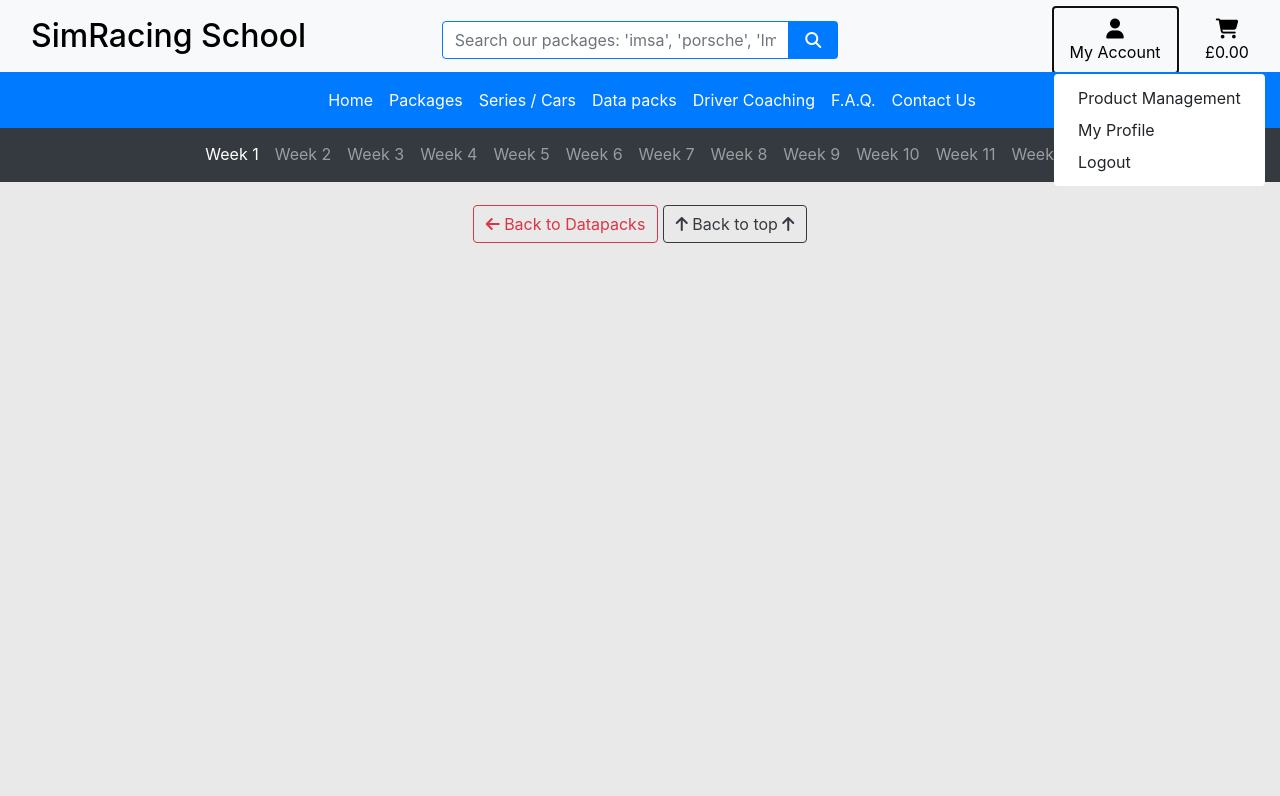
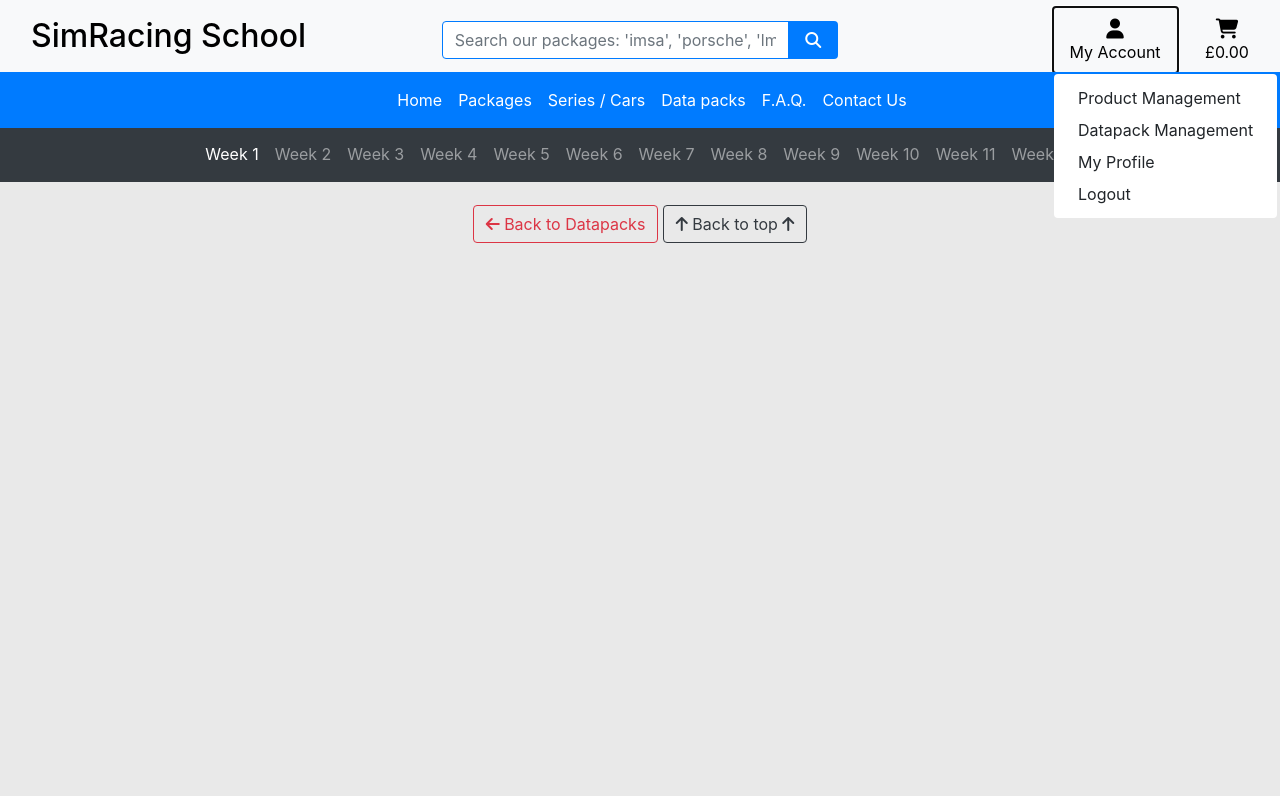
Before and after one commit to Code-Institute-Submissions/ci-ms4-simdriver-school, a Django app: page /datapacks/1/ in a window 1280 px wide, after a click on "My Account". Shown: the top 796 px of the page. Run offline with Django 3.2, Linux system fonts and the light colour scheme; the visitor is signed in with stand-in values (Sample User, id 1); data comes from the database, SQL or seed files in the repository; data that the repository does not hold is empty; some libraries are stand-ins or nearby versions.

Commit message:
added datapack admin form to add/update/edit/delete datapacks views and templates

```diff
--- a/datapacks/templates/datapacks/datapacks.html
+++ b/datapacks/templates/datapacks/datapacks.html
@@ -67,7 +67,7 @@
 </div>
 
 <div class="container-fluid main bg-grey pt-4">
-    {% for cat in setups %}
+    {% for cat in datapacks %}
         {% if forloop.first %}
             <h2 class="text-center pt-5">{{ cat.product.category.friendly_name }}</h2>
             <hr class="w-25">
@@ -76,14 +76,14 @@
 
     <div class="row mx-5" >
         <div class="col-10 mx-auto">
-        {% for setup in setups %}
+        {% for datapack in datapacks %}
             <div class="" id="{{ setup.week }}" >
                 <div style="height: 12rem;"></div>
                 <div class="row bg-grey-2 py-3 rounded">
                     <div class="col">
-                        <h4 class="text-center">{{ setup.week.friendly_name }}</h4>
-                        <h4 class="text-center">Car: <span class="font-italic">{{ setup.product.name }}</span></h4>
-                        <h4 class="text-center">Track: <span class="font-italic">{{ setup.track_name.friendly_name }}</span></h4>
+                        <h4 class="text-center">{{ datapack.week.friendly_name }}</h4>
+                        <h4 class="text-center">Car: <span class="font-italic">{{ datapack.product.name }}</span></h4>
+                        <h4 class="text-center">Track: <span class="font-italic">{{ datapack.track_name.friendly_name }}</span></h4>
                     </div>
                 </div>
                 <div class="row mt-3">
@@ -92,8 +92,8 @@
 
                         <div class="embed-container">
                             {% if request.user.is_authenticated %}
-                                {% if profile.active_pack == setup.product.name or profile.active_pack == 'Gold Package' %}
-                                    <iframe width="auto" height="auto" src="{{ setup.video_url }}" frameborder="0" allow="accelerometer; autoplay; clipboard-write; encrypted-media; gyroscope; picture-in-picture" allowfullscreen></iframe>
+                                {% if profile.active_pack == datapack.product.name or profile.active_pack == 'Gold Package' %}
+                                    <iframe width="auto" height="auto" src="{{ datapack.video_url }}" frameborder="0" allow="accelerometer; autoplay; clipboard-write; encrypted-media; gyroscope; picture-in-picture" allowfullscreen></iframe>
                                 {% else %}
                                     {% if profile.active_pack %}
                                         <div class="text-center w-75 mx-auto">
@@ -156,8 +156,8 @@
                                 <h5 class="card-title">Download <i class="far fa-file"></i></h5>
                                 <hr>
                                 {% if request.user.is_authenticated %}
-                                    {% if profile.active_pack == setup.product.name or profile.active_pack == 'Gold Package' %}
-                                        <a href="{{ setup.race_setup }}" class="btn btn-outline-dark setup-files-btn mt-2"><i class="fas fa-link"></i> Race Setup</a>
+                                    {% if profile.active_pack == datapack.product.name or profile.active_pack == 'Gold Package' %}
+                                        <a href="{{ datapack.race_setup }}" class="btn btn-outline-dark setup-files-btn mt-2"><i class="fas fa-link"></i> Race Setup</a>
                                     {% else %}
                                         <a href="{% url 'products' %}" class="btn btn-outline-primary setup-files-btn mt-2"><i class="fas fa-link"></i> Upgrade</a>
                                     {% endif %}
@@ -167,7 +167,7 @@
                                 <br>
                                 {% if request.user.is_authenticated %}
                                     {% if profile.active_pack == setup.product.name or profile.active_pack == 'Gold Package' %}
-                                        <a href="{{ setup.qual_setup }}" class="btn btn-outline-dark setup-files-btn mt-2"><i class="fas fa-link"></i> Qualy Setup</a>
+                                        <a href="{{ datapack.qual_setup }}" class="btn btn-outline-dark setup-files-btn mt-2"><i class="fas fa-link"></i> Qualy Setup</a>
                                     {% else %}
                                         <a href="{% url 'products' %}" class="btn btn-outline-primary setup-files-btn mt-2"><i class="fas fa-link"></i> Upgrade</a>
                                     {% endif %}
@@ -177,7 +177,7 @@
                                 <hr>
                                 {% if request.user.is_authenticated %}
                                     {% if profile.active_pack == setup.product.name or profile.active_pack == 'Gold Package' %}
-                                        <a href="{{ setup.telemetry }}" class="btn btn-outline-dark setup-files-btn mt-2"><i class="fas fa-link"></i></i> Telemetry File</a>
+                                        <a href="{{ datapack.telemetry }}" class="btn btn-outline-dark setup-files-btn mt-2"><i class="fas fa-link"></i></i> Telemetry File</a>
                                     {% else %}
                                         <a href="{% url 'products' %}" class="btn btn-outline-primary setup-files-btn mt-2"><i class="fas fa-link"></i> Upgrade</a>
                                     {% endif %}
@@ -187,7 +187,7 @@
                                 <hr>
                                 {% if request.user.is_authenticated %}
                                     {% if profile.active_pack == setup.product.name or profile.active_pack == 'Gold Package' %}
-                                        <a href="{{ setup.blap }}" class="btn btn-outline-dark setup-files-btn mt-2"><i class="fas fa-link"></i> *.blap File</a>
+                                        <a href="{{ datapack.blap }}" class="btn btn-outline-dark setup-files-btn mt-2"><i class="fas fa-link"></i> *.blap File</a>
                                     {% else %}
                                         <a href="{% url 'products' %}" class="btn btn-outline-primary setup-files-btn mt-2"><i class="fas fa-link"></i> Upgrade</a>
                                     {% endif %}
@@ -197,7 +197,7 @@
                                 <hr>
                                 {% if request.user.is_authenticated %}
                                     {% if profile.active_pack == setup.product.name or profile.active_pack == 'Gold Package' %}
-                                        <a href="{{ setup.olap }}" class="btn btn-outline-dark setup-files-btn mt-2"><i class="fas fa-link"></i></i> *.olap File</a>
+                                        <a href="{{ datapack.olap }}" class="btn btn-outline-dark setup-files-btn mt-2"><i class="fas fa-link"></i></i> *.olap File</a>
                                     {% else %}
                                         <a href="{% url 'products' %}" class="btn btn-outline-primary setup-files-btn mt-2"><i class="fas fa-link"></i> Upgrade</a>
                                     {% endif %}
@@ -207,6 +207,16 @@
                                 <hr>
                             </div>
                         </div>
+                        {% if request.user.is_superuser %}
+                        <div class="row text-center mt-2">
+                            <div class="col-sm-12 col-md-6">
+                                <a href="{% url 'edit_datapack' datapack.id %}" class="btn btn-info px-4">Edit/Update <i class="far fa-edit"></i></a>
+                            </div>
+                            <div class="col-sm-12 col-md-6">
+                                <a href="{% url 'delete_datapack' datapack.id %}" class="btn btn-danger px-4">Delete <i class="fas fa-trash-alt"></i></a>
+                            </div>
+                        </div>
+                        {% endif %}
                     </div>
 
             </div>
--- a/datapacks/urls.py
+++ b/datapacks/urls.py
@@ -3,5 +3,8 @@ from . import views
 
 urlpatterns = [
     path('', views.dataselector, name='dataselector'),
+    path('add/', views.add_datapack, name='add_datapack'),
+    path('edit/<datapack_id>/', views.edit_datapack, name='edit_datapack'),
+    path('delete/<datapack_id>/', views.delete_datapack, name='delete_datapack'),
     path('<product_id>/', views.setup_details, name='setup_detail'),
 ]
--- a/datapacks/views.py
+++ b/datapacks/views.py
@@ -1,9 +1,11 @@
-from django.shortcuts import render, get_object_or_404
+from django.shortcuts import render, redirect, reverse, get_object_or_404
 from django.contrib.auth.decorators import login_required
+from django.contrib import messages
 
 from products.models import Product, Category
 from .models import RaceTrack, Datapack, Week
 from user_profiles.models import UserProfile
+from .forms import DatapackForm
 
 # Create your views here.
 
@@ -11,12 +13,12 @@ from user_profiles.models import UserProfile
 @login_required
 def setup_details(request, product_id):
 
-    setups = Datapack.objects.filter(product_id__id=product_id)
+    datapacks = Datapack.objects.filter(product_id__id=product_id)
     profile = UserProfile.objects.get(user=request.user)
 
 
     context = {
-        'setups': setups,
+        'datapacks': datapacks,
         'profile': profile,
     }
 
@@ -50,3 +52,80 @@ def dataselector(request):
 
     }
     return render(request, 'datapacks/dataselector.html', context)
+
+
+@login_required
+def add_datapack(request):
+    """
+    Add new datapack to the database
+    """
+    if not request.user.is_superuser:
+        messages.error(request, 'Sorry, only store admins can do that.')
+        return redirect(reverse('home'))
+
+    if request.method == 'POST':
+        form = DatapackForm(request.POST, request.FILES)
+        if form.is_valid():
+            form.save()
+            messages.success(request, 'Successfully added datapack!')
+            return redirect(reverse('dataselector'))
+        else:
+            messages.error(request, 'Failed to add datapack. Please ensure the form is valid.')
+    else:
+        form = DatapackForm()
+
+    template = 'datapacks/add_datapack.html'
+    context = {
+        'form': form,
+        'on_product_management': True,
+    }
+
+    return render(request, template, context)
+
+
+@login_required
+def edit_datapack(request, datapack_id):
+    """
+    Edit/update a datapack.
+    """
+    if not request.user.is_superuser:
+        messages.error(request, 'Sorry, only store admins can do that.')
+        return redirect(reverse('home'))
+
+    datapack = get_object_or_404(Datapack, pk=datapack_id)
+    if request.method == 'POST':
+        form = DatapackForm(request.POST, request.FILES, instance=datapack)
+        if form.is_valid():
+            form.save()
+            messages.success(request, f'The product {datapack.product.name} updated succesfully.')
+            return redirect('dataselector')
+        else:
+            messages.error(request, 'Failed to update datapack.\
+                                     Please ensure the form is valid!')
+    else:
+        form = DatapackForm(instance=datapack)
+        messages.info(request, f'You are editing {datapack.product.name}')
+
+    template = 'datapacks/edit_datapack.html'
+    context = {
+        'form': form,
+        'datapack': datapack,
+        'on_product_management': True,
+    }
+
+    return render(request, template, context)
+
+
+@login_required
+def delete_datapack(request, datapack_id):
+    """
+    Deleting a product from the store
+    """
+    if not request.user.is_superuser:
+        messages.error(request, 'Sorry, only store admins can do that.')
+        return redirect(reverse('home'))
+
+    datapack = get_object_or_404(Datapack, pk=datapack_id)
+    datapack.delete()
+    messages.success(request, 'Datapack has been successfully deleted')
+    return redirect(reverse('dataselector'))
--- a/templates/base.html
+++ b/templates/base.html
@@ -84,6 +84,7 @@
                                 {% if request.user.is_authenticated %}
                                     {% if request.user.is_superuser %}
                                         <a href="{% url 'add_product' %}" class="dropdown-item">Product Management</a>
+                                        <a href="{% url 'add_datapack' %}" class="dropdown-item">Datapack Management</a>
                                     {% endif %}
                                     <a href="{% url 'profile' %}" class="dropdown-item">My Profile</a>
                                     <a href="{% url 'account_logout' %}" class="dropdown-item">Logout</a>
--- a/templates/includes/main-nav.html
+++ b/templates/includes/main-nav.html
@@ -13,9 +13,6 @@
             <a class="nav-link show highlight" href="{% url 'dataselector' %}">Data packs</a>
         </li>
         <li class="nav-item">
-            <a class="nav-link show highlight" href="#">Driver Coaching</a>
-        </li>
-        <li class="nav-item">
             <a class="nav-link show highlight" href="{% url 'faqs' %}">F.A.Q.</a>
         </li>
         <li class="nav-item">
--- a/templates/includes/toasts/toast_info.html
+++ b/templates/includes/toasts/toast_info.html
@@ -15,6 +15,7 @@
                 <hr>
             </div>
         </div>
+        {% if not on_product_management %}
         <div class="row">
             <div class="col">
                 <a href="{% url 'upgrade_to_gold' %}" class="btn btn-success btn-block">Upgrade to Gold Package</a>
@@ -25,5 +26,6 @@
                 <a href="{% url 'view_cart' %}" class="btn btn-outline-danger btn-block">Cancel</a>
             </div>
         </div>
+        {% endif %}
     </div>
 </div>
```
Also changed, not shown: datapacks/forms.py (added, +22 -0 lines), datapacks/templates/datapacks/add_datapack.html (added, +38 -0 lines), datapacks/templates/datapacks/edit_datapack.html (added, +38 -0 lines).
